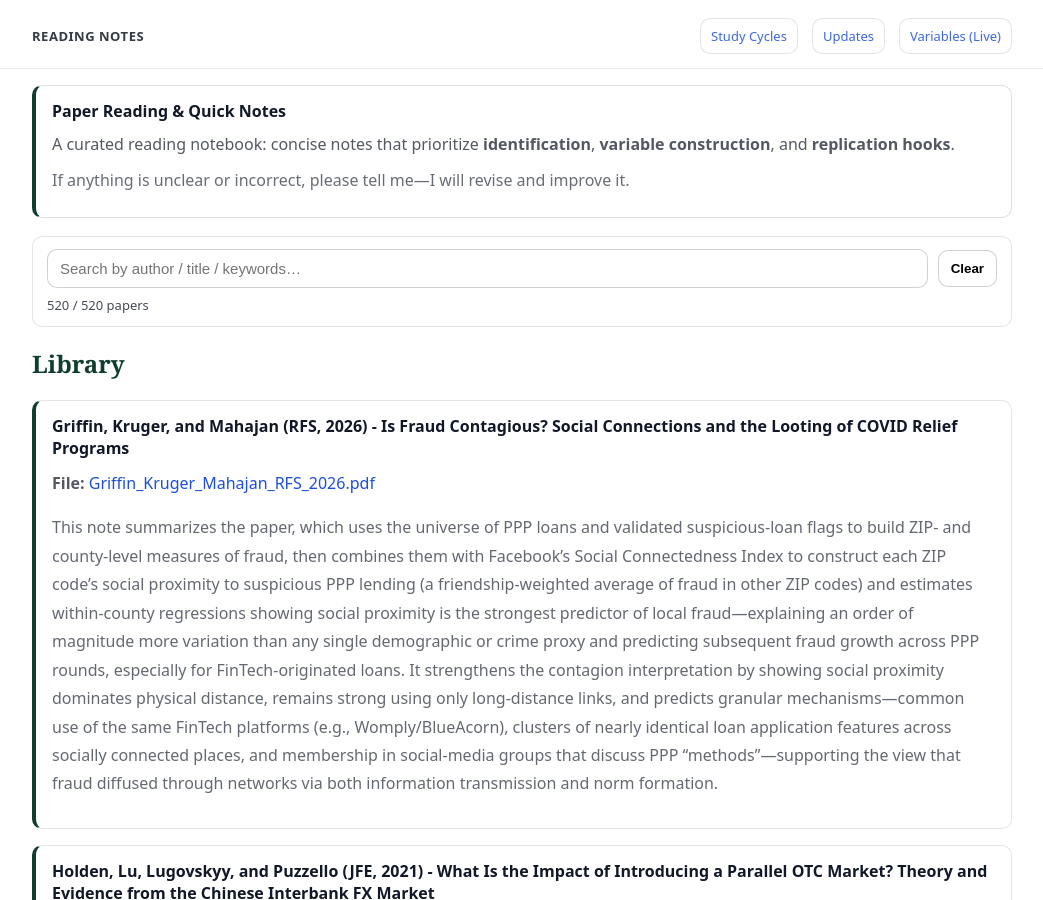
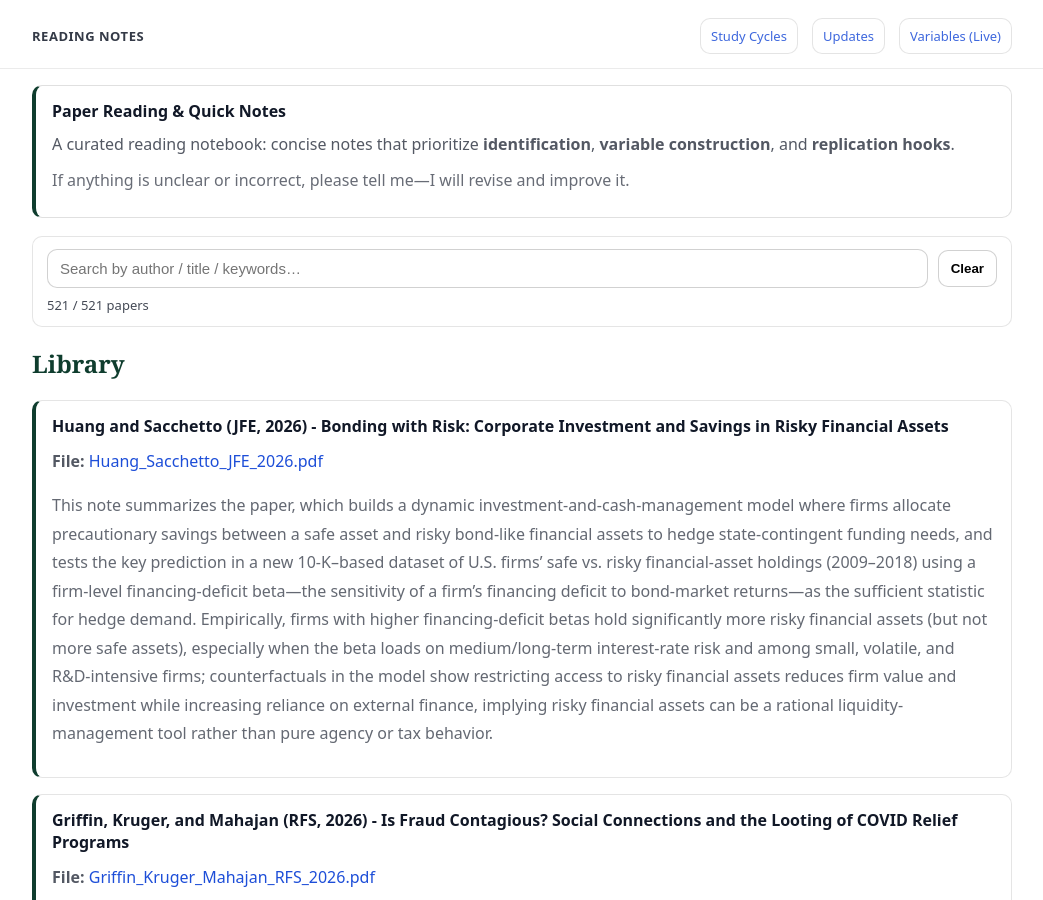
Before and after one commit to yaxinzn/study-archive, a Jekyll site: the page built from reading/index.md, in a window 1280 px wide and 900 px high. Shown: the whole window, without its empty margins (118-1161 px from the left). Built offline with Jekyll 4.4.1, drawn with Linux system fonts in a browser that asks for light colours.

Commit message:
Reading: add/update Huang_Sacchetto_JFE_2026.pdf

```diff
--- a/_data/reading.yml
+++ b/_data/reading.yml
@@ -1,3 +1,7 @@
+- title: "Huang and Sacchetto (JFE, 2026) - Bonding with Risk: Corporate Investment and Savings in Risky Financial Assets"
+  file: "Huang_Sacchetto_JFE_2026.pdf"
+  desc: "This note summarizes the paper, which builds a dynamic investment-and-cash-management model where firms allocate precautionary savings between a safe asset and risky bond-like financial assets to hedge state-contingent funding needs, and tests the key prediction in a new 10-K–based dataset of U.S. firms’ safe vs. risky financial-asset holdings (2009–2018) using a firm-level financing-deficit beta—the sensitivity of a firm’s financing deficit to bond-market returns—as the sufficient statistic for hedge demand. Empirically, firms with higher financing-deficit betas hold significantly more risky financial assets (but not more safe assets), especially when the beta loads on medium/long-term interest-rate risk and among small, volatile, and R&D-intensive firms; counterfactuals in the model show restricting access to risky financial assets reduces firm value and investment while increasing reliance on external finance, implying risky financial assets can be a rational liquidity-management tool rather than pure agency or tax behavior."
+
 - title: "Griffin, Kruger, and Mahajan (RFS, 2026) - Is Fraud Contagious? Social Connections and the Looting of COVID Relief Programs"
   file: "Griffin_Kruger_Mahajan_RFS_2026.pdf"
   desc: "This note summarizes the paper, which uses the universe of PPP loans and validated suspicious-loan flags to build ZIP- and county-level measures of fraud, then combines them with Facebook’s Social Connectedness Index to construct each ZIP code’s social proximity to suspicious PPP lending (a friendship-weighted average of fraud in other ZIP codes) and estimates within-county regressions showing social proximity is the strongest predictor of local fraud—explaining an order of magnitude more variation than any single demographic or crime proxy and predicting subsequent fraud growth across PPP rounds, especially for FinTech-originated loans. It strengthens the contagion interpretation by showing social proximity dominates physical distance, remains strong using only long-distance links, and predicts granular mechanisms—common use of the same FinTech platforms (e.g., Womply/BlueAcorn), clusters of nearly identical loan application features across socially connected places, and membership in social-media groups that discuss PPP “methods”—supporting the view that fraud diffused through networks via both information transmission and norm formation."
```
Also changed, not shown: 1 other file.
